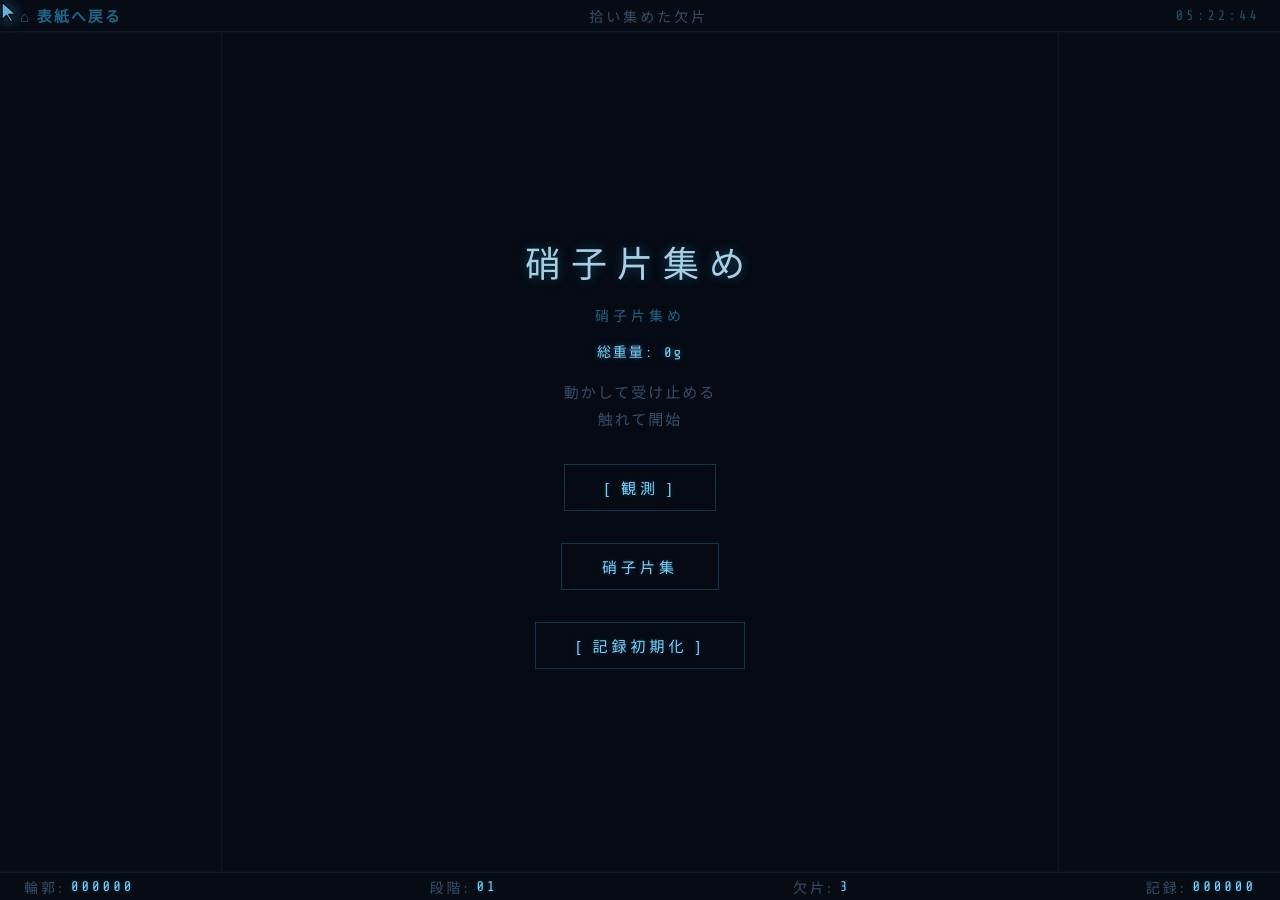
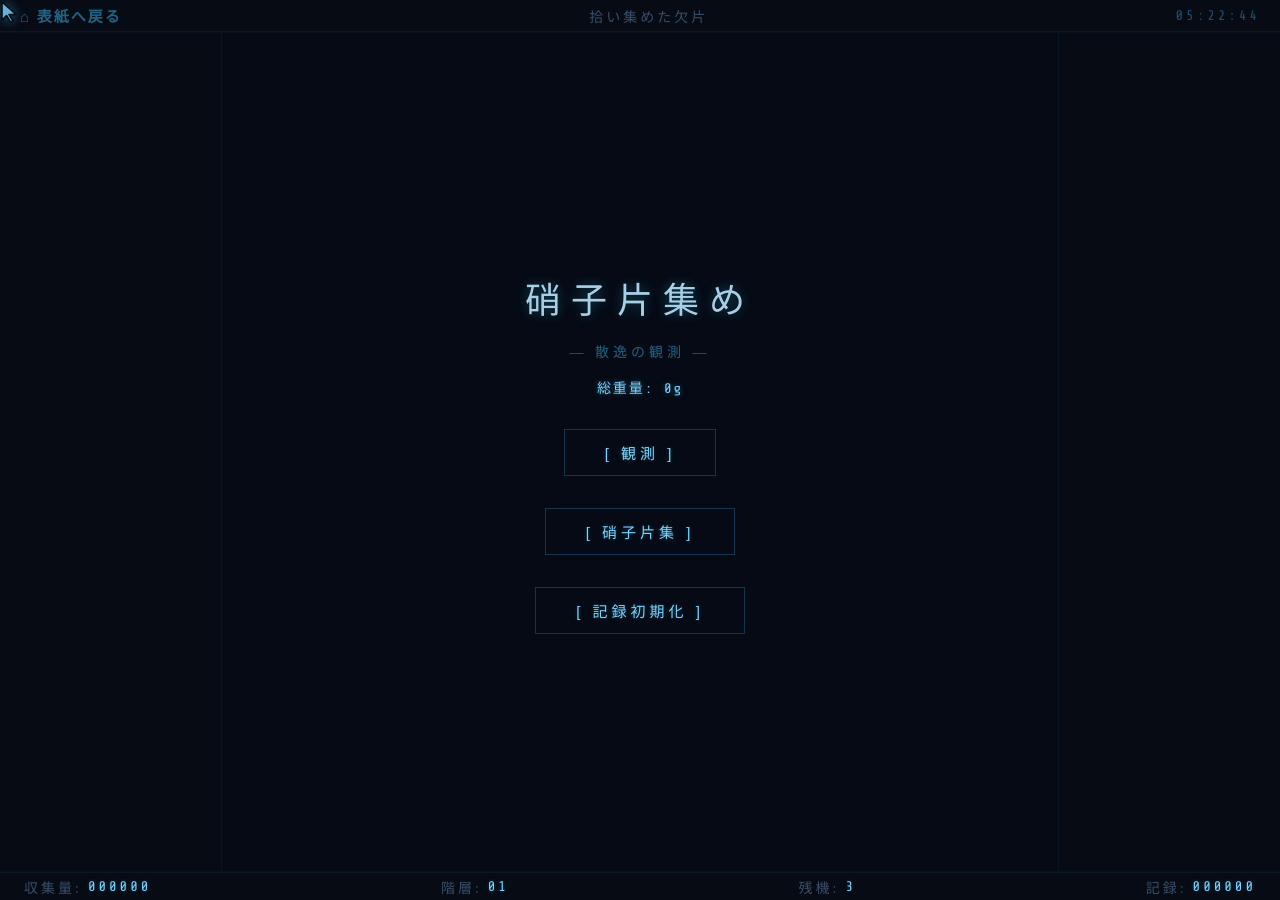
Before and after one commit to lastobserverlog/lastobserverlog.github.io, a Jekyll site: the page glass-fragment/index.html, which Jekyll copies as it is, in a window 1280 px wide. Built offline with Jekyll 4.4.1, drawn with Linux system fonts in a browser that asks for light colours; some web fonts are replaced.

Commit message:
Update HTML content and button labels

```diff
--- a/glass-fragment/index.html
+++ b/glass-fragment/index.html
@@ -49,16 +49,14 @@
 
       <div id="overlay">
         <div class="glitch">硝子片集め</div>
-        <p class="tagline">硝子片集め</p>
+        <p class="tagline"> — 散逸の観測 — </p>
 
         <p id="titleTotalWeight" style="font-size:14px; color:#7dd3fc; margin-top:12px; font-family:'Share Tech Mono', monospace; letter-spacing:2px; text-shadow:0 0 6px rgba(56,189,248,0.4);">
           収集した硝子の重量: 0g
         </p>
 
-        <p class="hint" style="margin-top:20px;">動かして受け止める</p>
-        <p class="hint">触れて開始</p>
         <button id="startBtn">[ 観測 ]</button>
-        <button id="collectionBtn">硝子片集</button>
+        <button id="collectionBtn">[ 硝子片集 ]</button>
         <button id="resetDataBtn">[ 記録初期化 ]</button>
 
         <a id="ideoLink" href="https://yuduki-glass.com/" style="display:none">表紙へ戻る</a>
@@ -73,14 +71,14 @@
         </p>
 
         <button id="resumeBtn" class="pause-btn">[ 再開 ]</button>
-        <a href="https://yuduki-glass.com/" class="pause-btn" style="margin-top:8px;">表紙へ戻る</a>
+        <a href="https://yuduki-glass.com/glass-fragment/" class="pause-btn" style="margin-top:8px;">[ 表紙へ戻る ]</a>
       </div>
     </div>
   </div>
   <div id="botbar">
-    <span>輪郭: <b id="sv">000000</b></span>
-    <span>段階: <b id="lv">01</b></span>
-    <span>欠片: <b id="lf">3</b></span>
+    <span>収集量: <b id="sv">000000</b></span>
+    <span>階層: <b id="lv">01</b></span>
+    <span>残機: <b id="lf">3</b></span>
     <span>記録: <b id="hv">000000</b></span>
   </div>
 </div>
```
